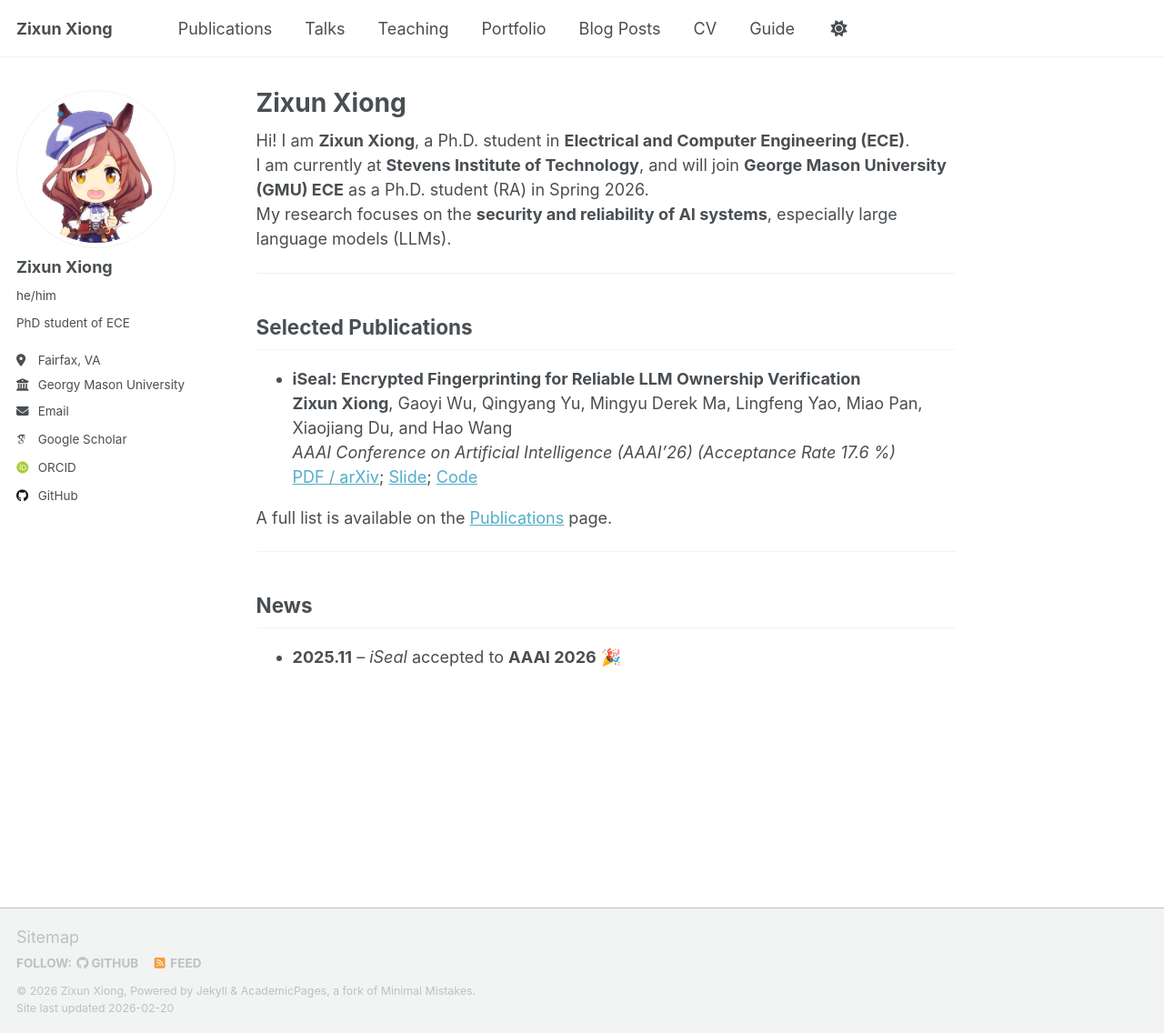
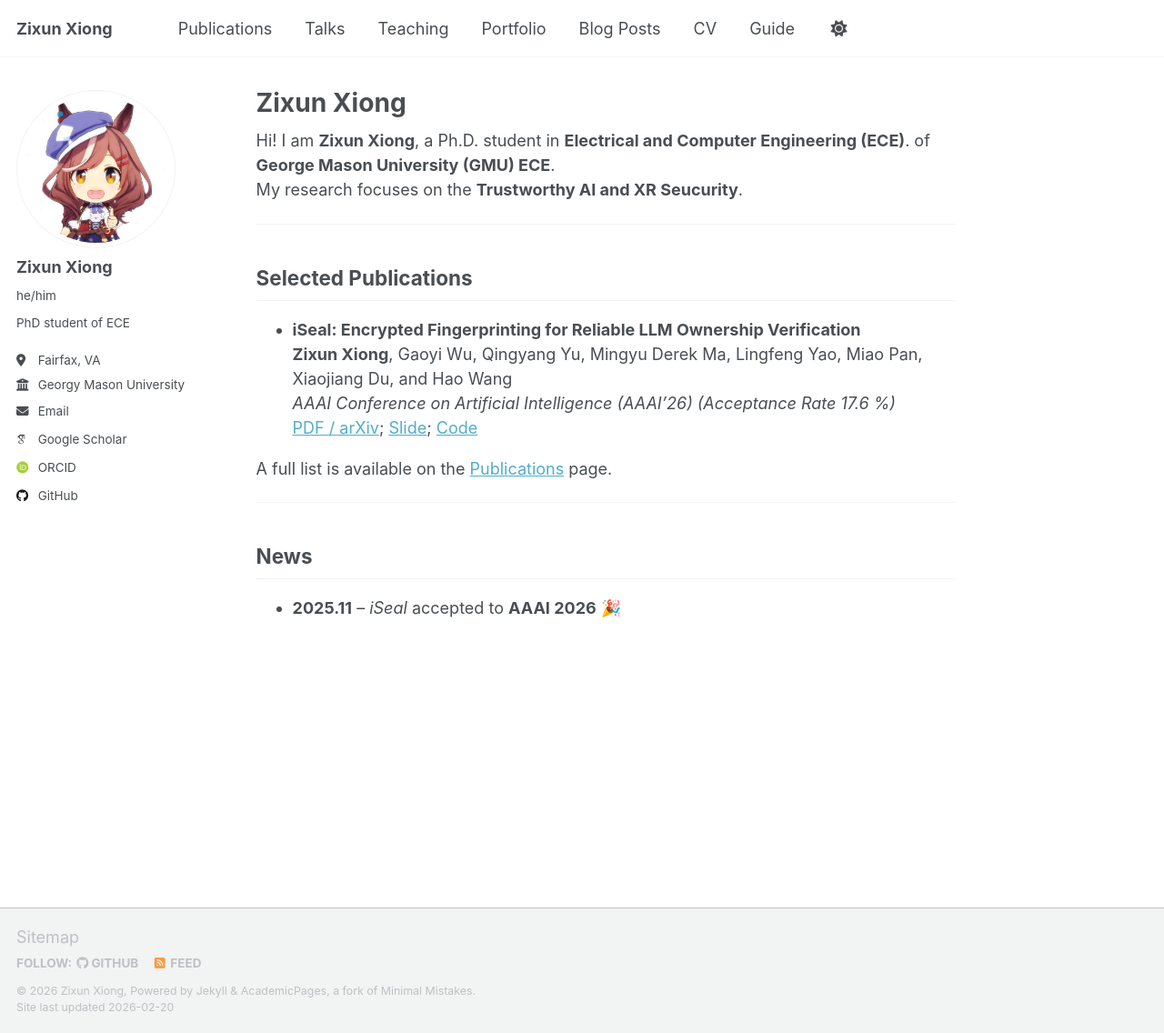
Before and after one commit to kitaharasetusna/zixun-xiong.github.io, a Jekyll site: the page built from _pages/about.md, in a window 1280 px wide and 1136 px high. Shown: the whole window at 91% size. Built offline with Jekyll 4.4.1, drawn with Linux system fonts in a browser that asks for light colours; some web fonts are replaced; a script that is not in the unit is left out.

Commit message:
Revise about page content
Updated personal introduction and research focus.

```diff
--- a/_pages/about.md
+++ b/_pages/about.md
@@ -7,9 +7,8 @@ redirect_from:
   - /about.html
 ---
 
-Hi! I am **Zixun Xiong**, a Ph.D. student in **Electrical and Computer Engineering (ECE)**.
-I am currently at **Stevens Institute of Technology**, and will join **George Mason University (GMU) ECE** as a Ph.D. student (RA) in Spring 2026.
-My research focuses on the **security and reliability of AI systems**, especially large language models (LLMs).
+Hi! I am **Zixun Xiong**, a Ph.D. student in **Electrical and Computer Engineering (ECE)**. of **George Mason University (GMU) ECE**.
+My research focuses on the **Trustworthy AI and XR Seucurity**.
 
 ---
 
```
